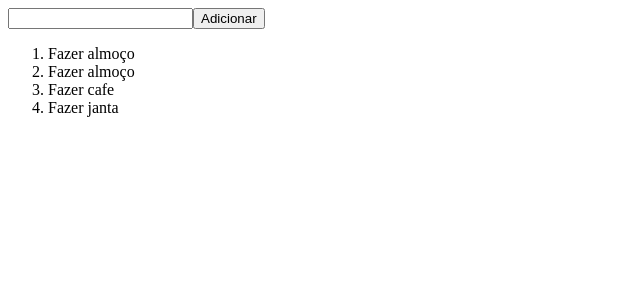
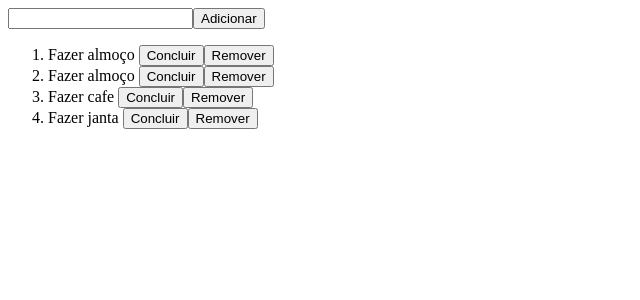
Before and after one commit to FlavioFj20/react-base, a React (Vite) app: page / in a window 1280 px wide. Shown: the top 300 px of the page, without its empty margins (0-640 px from the left). Built offline with nearby package versions, Linux system fonts and the light colour scheme.

Commit message:
feat: remove and done tasks feats

```diff
--- a/src/App.tsx
+++ b/src/App.tsx
@@ -2,32 +2,50 @@ import { useState } from "react"
 
 export function App() {
   const [value, setValue] = useState('')
-  const [item, setItem] = useState([
-    {id: '1', label: 'Fazer almoço'},
-    {id: '2', label: 'Fazer almoço'},
-    {id: '3', label: 'Fazer cafe'},
-    {id: '4', label: 'Fazer janta'}
+  const [list, setList] = useState([
+    {id: '1', label: 'Fazer almoço', complete: false},
+    {id: '2', label: 'Fazer almoço', complete: false},
+    {id: '3', label: 'Fazer cafe', complete: false},
+    {id: '4', label: 'Fazer janta', complete: false}
   ]);
 
   return (
     <>
-      <input id="item" type="\"
+      <input id="item"
         value={value}
         onChange={(e) => setValue(e.target.value)}
       />
       <button
         onClick={() => {
-          setItem([
-            ...item,
-            {id: (item.length + 1).toString(), label: value}
-          ]);
-          setValue('');
-        }}
+            value && setList([
+              ...list,
+              {id: (list.length + 1).toString(), label: value, complete: false}
+            ]);
+            setValue('');
+      }}
       >Adicionar</button>
 
       <ol>
-        {item.map((listItem) => (
-          <li key={listItem.id}>{listItem.label}</li>
+        {list.map((listItem) => (
+          <li key={listItem.id}>
+            {listItem.label + ' '}
+            {listItem.complete ? 'Concluido' : ''}
+
+            <button
+              onClick={() => {
+                setList([...list.map((it) => ({
+                    ...it,
+                    complete: it.id === listItem.id ? true : it. complete
+                  }))
+                ])
+              }}
+            >Concluir</button>
+            <button
+              onClick={() => {
+                setList([...list.filter((it) => it.id !== listItem.id)])
+              }}
+            >Remover</button>
+          </li>
         ))}
       </ol>
     </>
```
